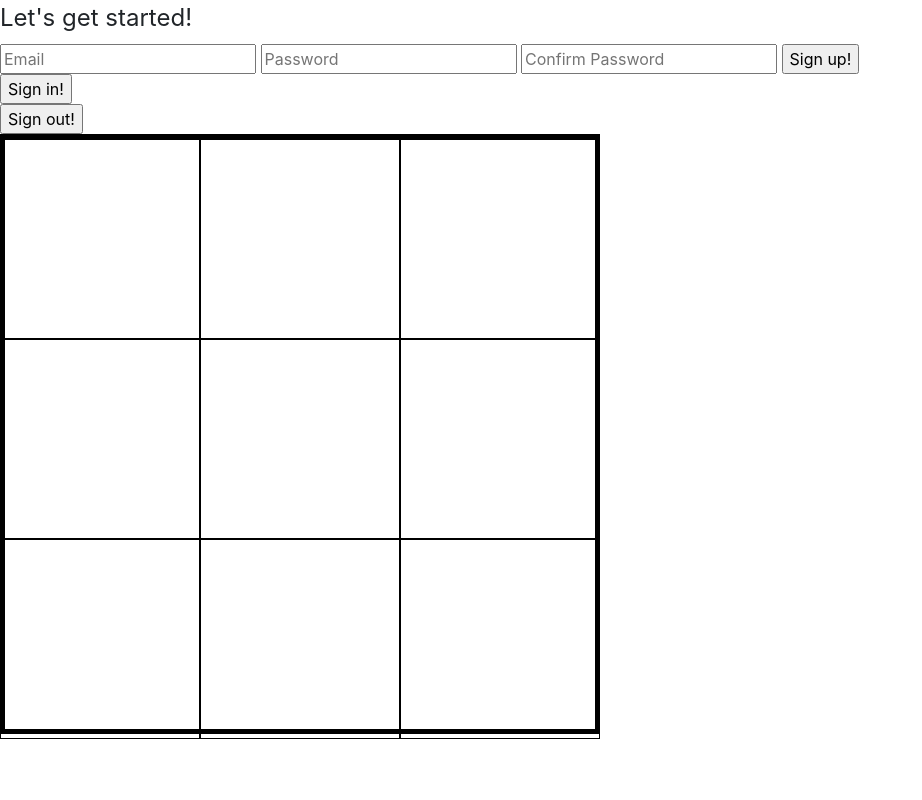
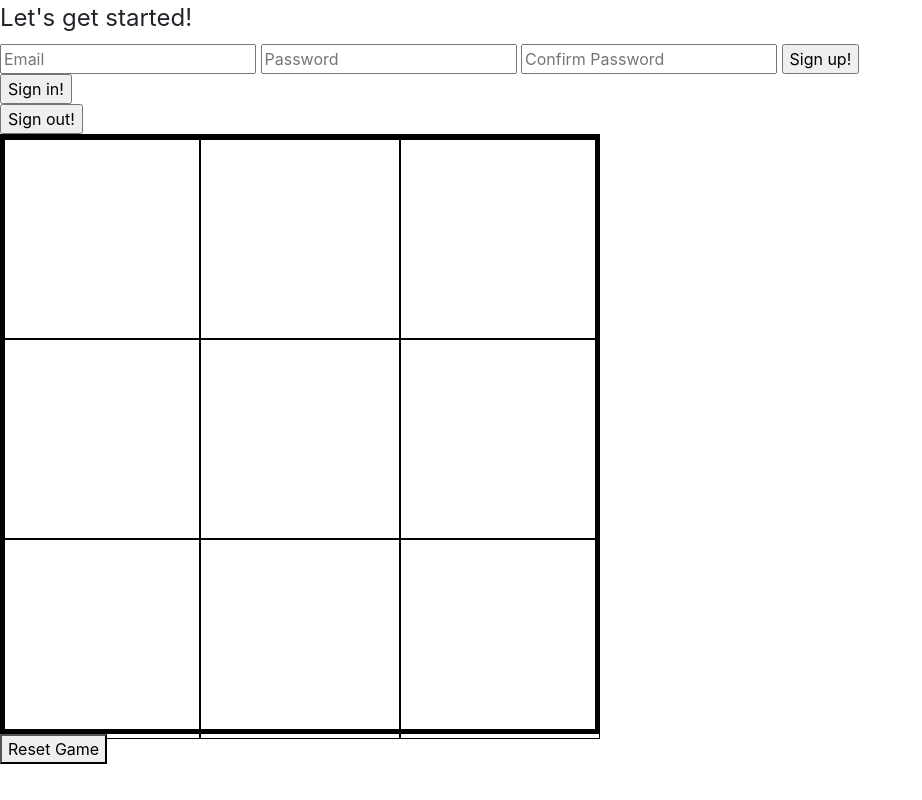
Before and after one commit to liquidsteel49/tic-tac-toe-client, a website built with webpack: page index.html in a window 1280 px wide. Shown: the whole page, without its empty margins (0-922 px from the left). Built offline with nearby package versions, Linux system fonts and the light colour scheme.

Commit message:
Added reset button It is functional. Needs better placement if time allows

```diff
--- a/index.html
+++ b/index.html
@@ -48,5 +48,7 @@
         </div>
       </div>
 
+      <button type="button" class="reset">Reset Game</button>
+
     </body>
 </html>
```
